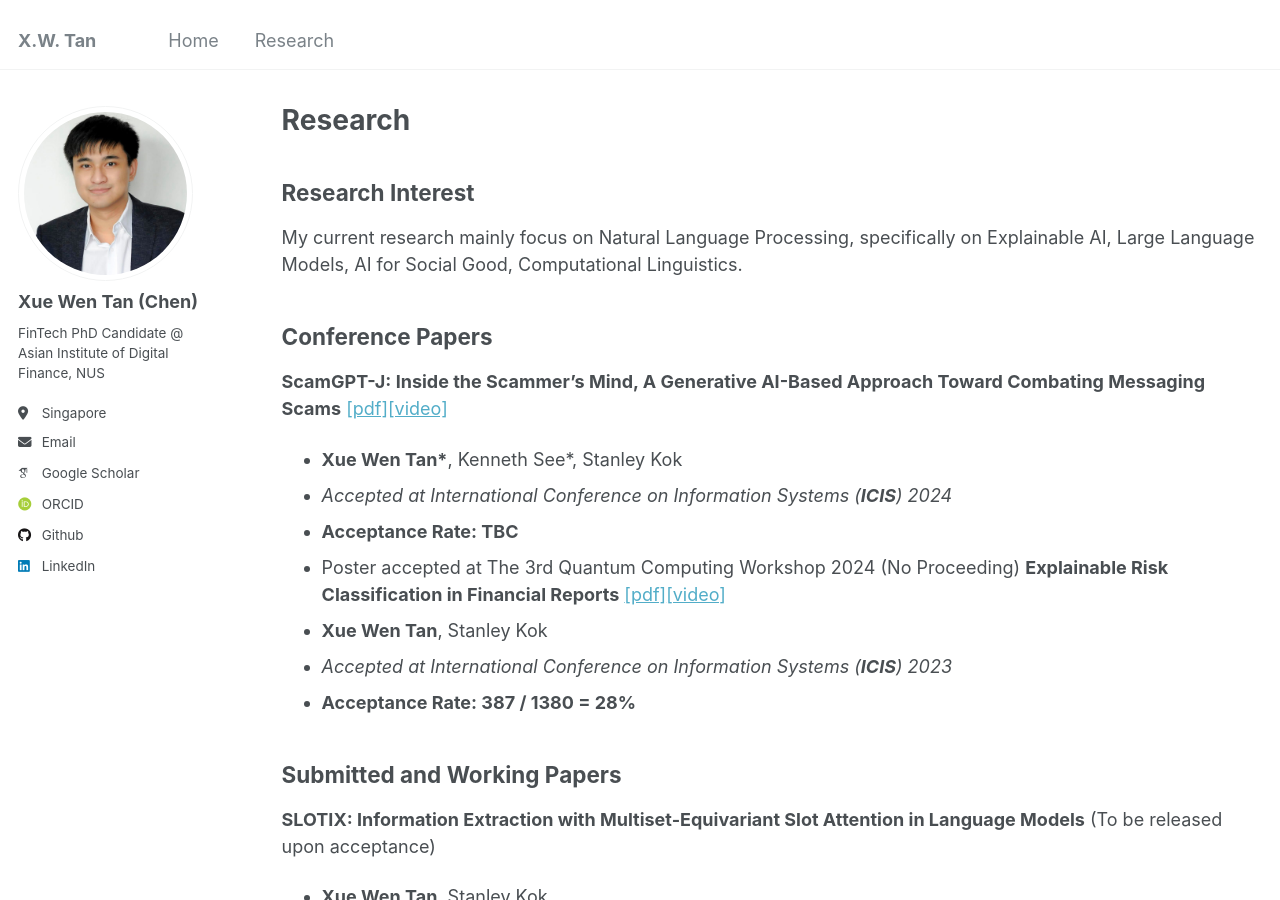
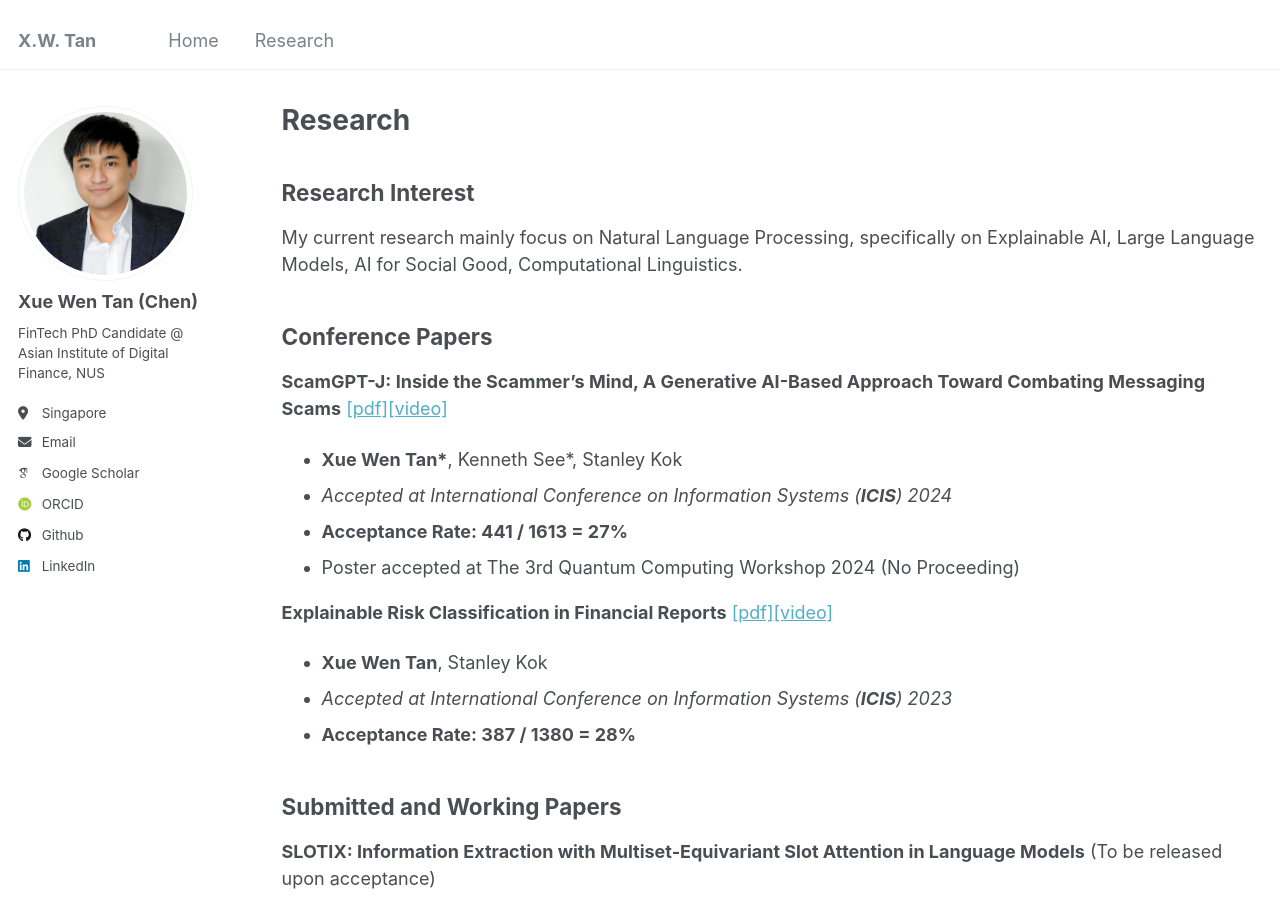
Before and after one commit to Chen-XueWen/Chen-XueWen.github.io, a Jekyll site: the page built from _pages/publications.md, in a window 1280 px wide and 900 px high. Built offline with Jekyll 4.4.1, drawn with Linux system fonts in a browser that asks for light colours; some web fonts are replaced.

Commit message:
Update publications.md

```diff
--- a/_pages/publications.md
+++ b/_pages/publications.md
@@ -11,8 +11,9 @@ My current research mainly focus on Natural Language Processing, specifically on
 **ScamGPT-J: Inside the Scammer’s Mind, A Generative AI-Based Approach Toward Combating Messaging Scams** [[pdf]]([https://arxiv.org/abs/2405.01881](https://arxiv.org/abs/2412.13528))[[video]](https://aisel.aisnet.org/icis2024/humtechinter/humtechinter/14/)
   - **Xue Wen Tan\***, Kenneth See\*, Stanley Kok
   - *Accepted at International Conference on Information Systems (**ICIS**) 2024*
-  - **Acceptance Rate: TBC**
+  - **Acceptance Rate: 441 / 1613 = 27%**
   - Poster accepted at The 3rd Quantum Computing Workshop 2024 (No Proceeding)
+
 **Explainable Risk Classification in Financial Reports** [[pdf]](https://arxiv.org/abs/2405.01881)[[video]](https://aisel.aisnet.org/icis2023/blockchain/blockchain/3/)
   - **Xue Wen Tan**, Stanley Kok
   - *Accepted at International Conference on Information Systems (**ICIS**) 2023*
```
